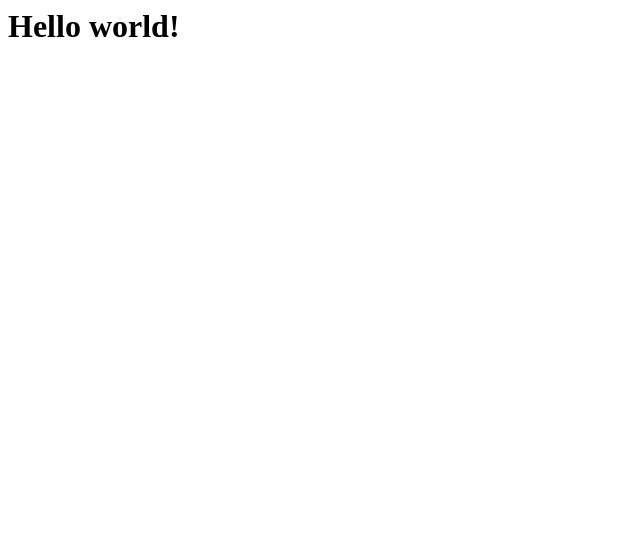
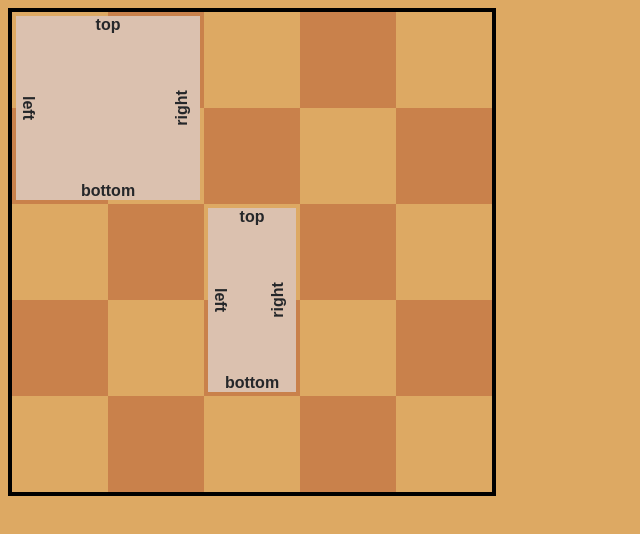
Before and after one commit to rmkubik/flippy-words, a React (Vite) app: page / in a window 1280 px wide. Shown: the top 534 px of the page, without its empty margins (0-640 px from the left). Built offline with nearby package versions, Linux system fonts and the light colour scheme.

Commit message:
Dragging and spinning is mostly working

```diff
--- /dev/null
+++ b/src/Board.tsx
@@ -0,0 +1,78 @@
+import React, { ReactNode, useMemo } from "react";
+import styled from "styled-components";
+import { palette } from "./palette";
+import { useDrop } from "react-dnd";
+import { DragItemTypes, PieceData } from "./Piece";
+
+export const tilesWide = 5;
+export const tilesHigh = 5;
+export const gridGap = 0;
+export const tileSize = 96;
+
+const StyledTile = styled.div<{ $color }>`
+  width: ${tileSize}px;
+  height: ${tileSize}px;
+  background-color: ${(props) => props.$color};
+`;
+
+const Tile = ({ color, movePiece }) => {
+  const [{ isOver }, dropRef] = useDrop(() => ({
+    accept: DragItemTypes.PIECE,
+    drop: (item: { data: PieceData }) => {
+      movePiece(item.data.id);
+    },
+    collect: (monitor) => ({
+      isOver: !!monitor.isOver(),
+    }),
+  }));
+
+  return <StyledTile ref={dropRef} $color={isOver ? palette.GRAY : color} />;
+};
+
+const StyledBaseGrid = styled.div`
+  display: grid;
+  grid-gap: ${gridGap}px;
+  grid-template-columns: ${tileSize}px ${tileSize}px ${tileSize}px ${tileSize}px ${tileSize}px;
+  grid-template-rows: ${tileSize}px ${tileSize}px ${tileSize}px ${tileSize}px ${tileSize}px;
+
+  width: ${tileSize * tilesWide + (tilesWide - 1) * gridGap}px;
+  height: ${tileSize * tilesHigh + (tilesHigh - 1) * gridGap}px;
+`;
+
+export const StyledGrid = styled(StyledBaseGrid)`
+  border: 4px solid black;
+  /* padding: 8px; */
+`;
+
+export const Grid = ({ movePiece }) => {
+  const tiles = useMemo(() => {
+    const innerTiles: ReactNode[] = [];
+    const tileCount = tilesWide * tilesHigh;
+    for (let i = 0; i < tileCount; i += 1) {
+      const isEven = i % 2 === 0;
+      const row = Math.floor(i / tilesWide);
+      const col = i % tilesWide;
+      innerTiles.push(
+        <Tile
+          key={i}
+          movePiece={(id: string) => movePiece(id, { row, col })}
+          color={isEven ? palette.PARCHMENT : palette.ORANGE}
+        />
+      );
+    }
+    return innerTiles;
+  }, []);
+
+  return <StyledGrid>{tiles}</StyledGrid>;
+};
+
+export const Board = ({ children, movePiece }) => {
+  return (
+    <div>
+      <StyledBaseGrid style={{ position: "absolute", pointerEvents: "none" }}>
+        {children}
+      </StyledBaseGrid>
+      <Grid movePiece={movePiece} />
+    </div>
+  );
+};
--- /dev/null
+++ b/src/Piece.tsx
@@ -0,0 +1,240 @@
+import React, { useEffect, useMemo, useState } from "react";
+import styled from "styled-components";
+import { gridGap, tileSize } from "./Board";
+import { useDrag, useDragDropManager } from "react-dnd";
+import { palette } from "./palette";
+import { v4 as uuid } from "uuid";
+import { update } from "./arrays";
+
+export const pieceInnerMargin = 8;
+
+export const DragItemTypes = {
+  PIECE: "piece",
+};
+
+const StyledPiece = styled.div<{
+  $tilesWide;
+  $tilesHigh;
+  $row;
+  $col;
+  $rotation;
+}>`
+  width: ${(props) =>
+    props.$tilesWide * tileSize +
+    (props.$tilesWide - 1) * gridGap -
+    pieceInnerMargin}px;
+  height: ${(props) =>
+    props.$tilesHigh * tileSize +
+    (props.$tilesHigh - 1) * gridGap -
+    pieceInnerMargin}px;
+
+  background-color: ${palette.OFF_WHITE};
+  grid-column: span ${(props) => props.$tilesWide};
+  grid-row: span ${(props) => props.$tilesHigh};
+  // +1 here because these properties are 1 indexed
+  grid-row-start: ${(props) => props.$row + 1};
+  grid-column-start: ${(props) => props.$col + 1};
+
+  position: relative;
+  pointer-events: all;
+
+  font-family: Arial, Helvetica, sans-serif;
+  font-weight: bold;
+
+  transform-origin: center;
+  transform: rotate(${(props) => props.$rotation}deg);
+
+  margin: ${pieceInnerMargin}px;
+
+  /**
+   * This style applies to the dragged element.
+   */
+  &:active {
+    cursor: grab;
+  }
+`;
+
+export const Piece = ({ children, data }) => {
+  const dragDropManager = useDragDropManager();
+  const [isAnyPieceDragging, setIsAnyPieceDragging] = useState(false);
+  const [rotation, setRotation] = useState(0);
+  const [{ isDragging }, dragRef] = useDrag(() => ({
+    type: DragItemTypes.PIECE,
+    item: { data },
+    collect: (monitor) => ({
+      isDragging: !!monitor.isDragging(),
+    }),
+  }));
+
+  useEffect(() => {
+    const unsubscribe = dragDropManager
+      .getMonitor()
+      .subscribeToStateChange(() => {
+        /**
+         * HACK:
+         * Reacting to global dragging piece instantly prevents
+         * the drag from occurring. We add a setTimeout(0) here to
+         * defer this pointer-events disable so it still allows this
+         * element to be dragged.
+         */
+        setTimeout(
+          () =>
+            setIsAnyPieceDragging(dragDropManager.getMonitor().isDragging()),
+          0
+        );
+      });
+
+    return unsubscribe;
+  }, [dragDropManager]);
+
+  return (
+    <StyledPiece
+      style={{
+        opacity: isDragging ? 0.5 : 1,
+        cursor: isDragging ? "grabbing" : "grab",
+        /**
+         * Prevent any pieces from blocking drop events. ReactDND
+         * doesn't seem to have a built in way to support this so
+         * we hacked it in.
+         */
+        pointerEvents: isAnyPieceDragging ? "none" : undefined,
+      }}
+      ref={dragRef}
+      $tilesWide={data.dimensions.width}
+      $tilesHigh={data.dimensions.height}
+      $row={data.location.row}
+      $col={data.location.col}
+      $rotation={rotation}
+      onDoubleClick={() => {
+        setRotation((rotation + 90) % 360);
+      }}
+    >
+      {children}
+    </StyledPiece>
+  );
+};
+
+const Top = styled.div`
+  position: absolute;
+  top: 0;
+  left: 50%;
+  transform: translateX(-50%);
+`;
+
+const Bottom = styled.div`
+  position: absolute;
+  bottom: 0;
+  left: 50%;
+  transform: translateX(-50%);
+`;
+
+const Left = styled.div`
+  position: absolute;
+  left: 0;
+  top: 50%;
+  transform: translateY(-50%) rotate(90deg);
+`;
+
+const Right = styled.div`
+  position: absolute;
+  right: 0;
+  top: 50%;
+  transform: translateY(-50%) rotate(270deg);
+`;
+
+Piece.Top = Top;
+Piece.Bottom = Bottom;
+Piece.Left = Left;
+Piece.Right = Right;
+
+export type PieceData = {
+  id: string;
+  location: {
+    row: number;
+    col: number;
+  };
+  dimensions: {
+    width: number;
+    height: number;
+  };
+  words: {
+    top: string;
+    bottom: string;
+    left: string;
+    right: string;
+  };
+};
+
+const startingPieces = [
+  {
+    id: uuid(),
+    location: {
+      row: 0,
+      col: 0,
+    },
+    dimensions: {
+      width: 2,
+      height: 2,
+    },
+    words: {
+      top: "top",
+      bottom: "bottom",
+      right: "right",
+      left: "left",
+    },
+  },
+  {
+    id: uuid(),
+    location: {
+      row: 2,
+      col: 2,
+    },
+    dimensions: {
+      width: 1,
+      height: 2,
+    },
+    words: {
+      top: "top",
+      bottom: "bottom",
+      right: "right",
+      left: "left",
+    },
+  },
+];
+
+export const usePieces = () => {
+  const [piecesData, setPiecesData] = useState<PieceData[]>(
+    () => startingPieces
+  );
+
+  const pieces = useMemo(() => {
+    return piecesData.map((data) => {
+      return (
+        <Piece key={data.id} data={data}>
+          <Piece.Top>{data.words.top}</Piece.Top>
+          <Piece.Bottom>{data.words.bottom}</Piece.Bottom>
+          <Piece.Left>{data.words.left}</Piece.Left>
+          <Piece.Right>{data.words.right}</Piece.Right>
+        </Piece>
+      );
+    });
+  }, [piecesData]);
+
+  const movePiece = (pieceId, newLocation) => {
+    setPiecesData((prevData) => {
+      const pieceDataIndex = prevData.findIndex((data) => data.id === pieceId);
+
+      if (pieceDataIndex === -1)
+        throw new Error(`Piece doesn't have data. ${pieceId}`);
+
+      const newData = update(prevData, pieceDataIndex, {
+        ...prevData[pieceDataIndex],
+        location: newLocation,
+      });
+
+      return newData;
+    });
+  };
+
+  return { pieces, movePiece };
+};
--- /dev/null
+++ b/src/arrays.ts
@@ -0,0 +1,6 @@
+export function update<T>(array: T[], index: number, value: T) {
+  if (index < 0) throw new Error(`Cannot update negative index.`);
+  if (index > array.length - 1)
+    throw new Error(`Cannot update index greater than array bounds.`);
+  return [...array.slice(0, index), value, ...array.slice(index + 1)];
+}
--- a/src/index.html
+++ b/src/index.html
@@ -1,6 +1,6 @@
 <html>
   <body>
     <div id="root"></div>
-    <script type="module" src="./index.js"></script>
+    <script type="module" src="./index.tsx"></script>
   </body>
 </html>
--- a/src/index.js
+++ /dev/null
@@ -1,10 +0,0 @@
-import { createRoot } from "react-dom/client";
-import React from "react";
-
-const App = () => {
-  return <h1>Hello world!</h1>;
-};
-
-const container = document.getElementById("root");
-const root = createRoot(container);
-root.render(<App />);
--- /dev/null
+++ b/src/index.tsx
@@ -0,0 +1,32 @@
+import React from "react";
+import { createRoot } from "react-dom/client";
+import { Board } from "./Board";
+import { Piece, usePieces } from "./Piece";
+import { DndProvider } from "react-dnd";
+import { HTML5Backend } from "react-dnd-html5-backend";
+import { createGlobalStyle } from "styled-components";
+import { palette } from "./palette";
+
+const GlobalStyle = createGlobalStyle`
+  body {
+    color: ${palette.BLACK};
+    background-color: ${palette.PARCHMENT};
+  }
+`;
+
+const App = () => {
+  const { pieces, movePiece } = usePieces();
+  return (
+    <>
+      <GlobalStyle />
+      <DndProvider backend={HTML5Backend}>
+        <Board movePiece={movePiece}>{pieces}</Board>
+      </DndProvider>
+    </>
+  );
+};
+
+const container = document.getElementById("root");
+if (!container) throw new Error(`Cannot find root element.`);
+const root = createRoot(container);
+root.render(<App />);
--- /dev/null
+++ b/src/palette.ts
@@ -0,0 +1,11 @@
+export const palette = {
+  YELLOW: "#e0b94a",
+  GREEN: "#b2af5c",
+  GRAY: "#a7a79e",
+  MAROON: "#9b6970",
+  PARCHMENT: "#dda963",
+  ORANGE: "#c9814b",
+  BLACK: "#25272a",
+  OFF_WHITE: "#dbc1af",
+  RED: "#cf6a4f",
+};
```
Also changed, not shown: package.json (+7 -1 lines), 1 other file (tests, documents, lock files or other folders).
